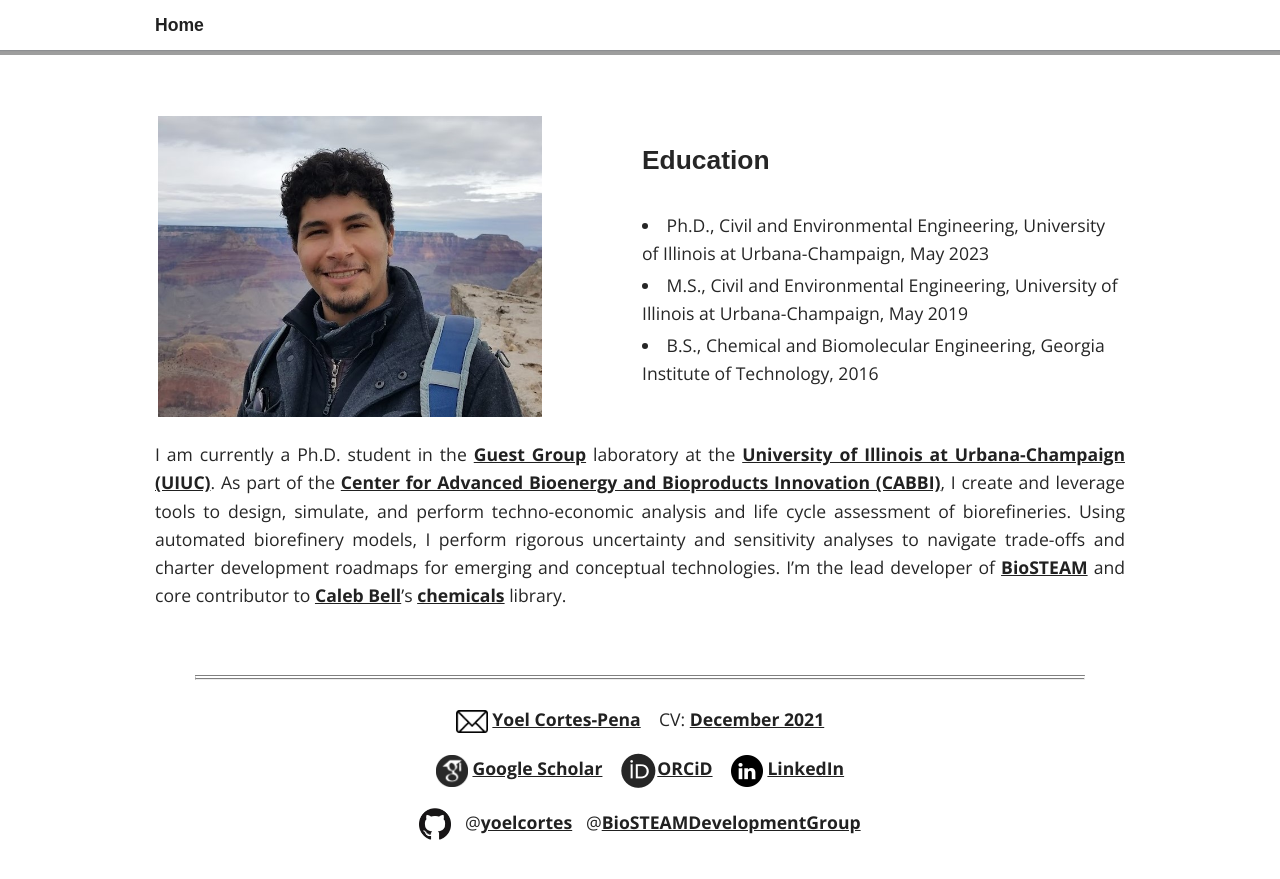
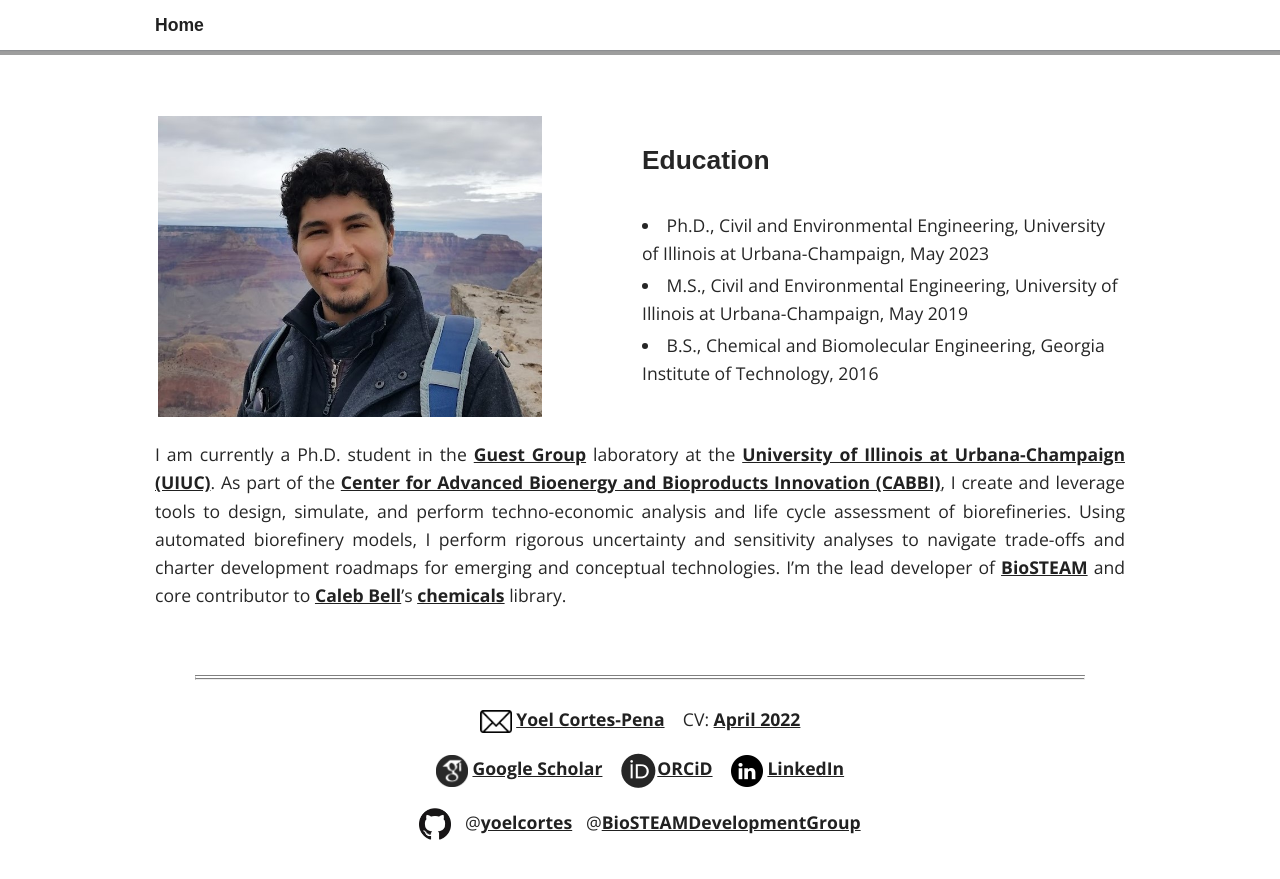
Before and after one commit to yoelcortes/home, a Jekyll site: the page built from index.markdown, in a window 1280 px wide and 900 px high, scrolled down 525 px. Shown: the top 879 px of the window. Built offline with Jekyll 4.4.1, drawn with Linux system fonts in a browser that asks for light colours; some web fonts are replaced.

Commit message:
update CV link

```diff
--- a/_includes/footer.html
+++ b/_includes/footer.html
@@ -7,7 +7,7 @@
 	style='float: center; width: 32px; vertical-align: middle'>
     <a href="mailto:yoelcortes@gmail.com">Yoel Cortes-Pena</a>
 	&nbsp&nbsp
-	CV: <a href="https://raw.githubusercontent.com/yoelcortes/me/gh-pages/Yoel%20Cortes-Pena%20Resume%202021.pdf">December 2021</a>
+	CV: <a href="https://raw.githubusercontent.com/yoelcortes/me/gh-pages/Yoel%20Cortes-Pena%20Resume%202021.pdf">April 2022</a>
 
 	<br><br>
 
```
